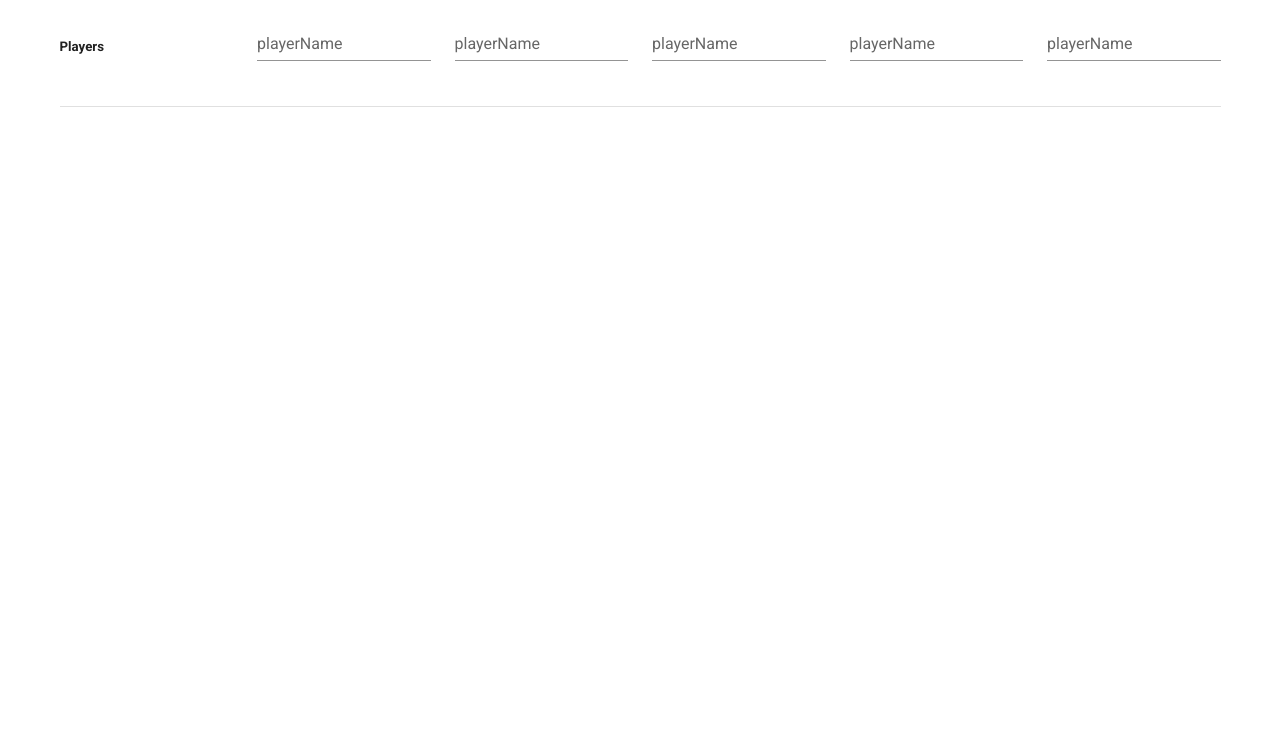
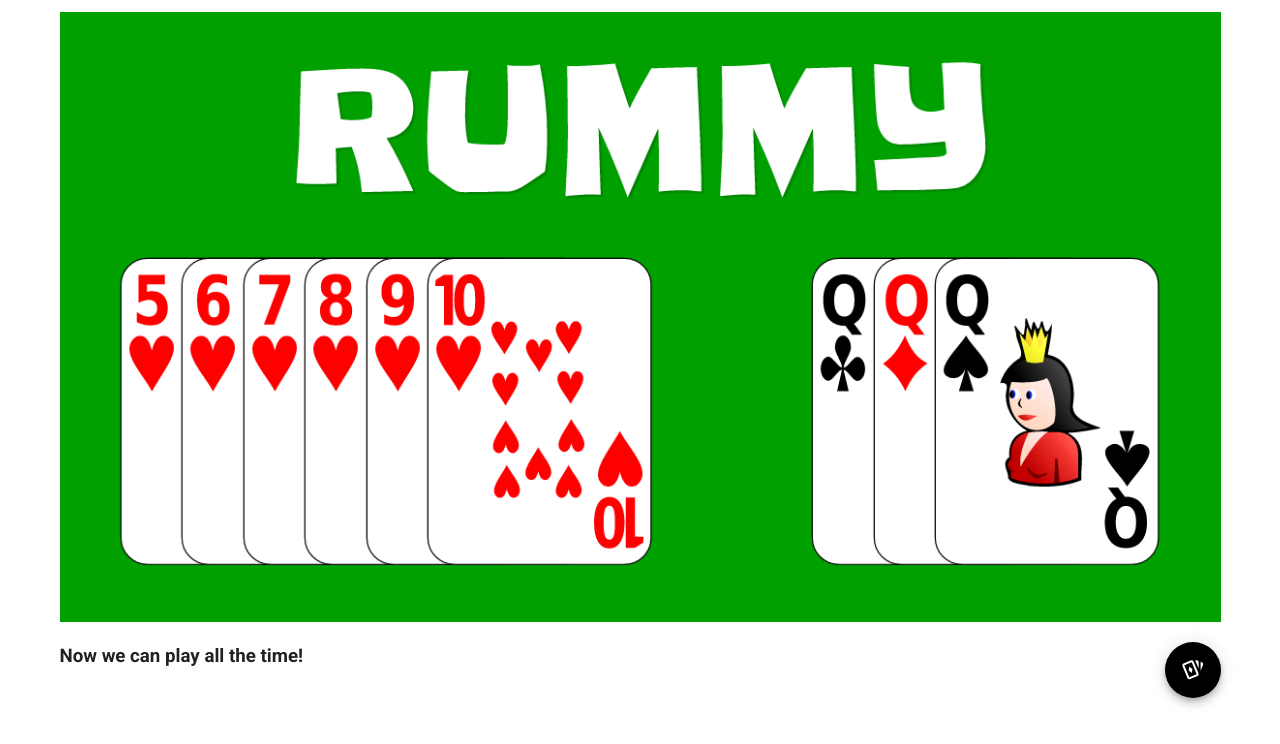
Before and after one commit to rjbgaspar/rummy, a Vue app: page / in a window 1280 px wide. Shown: the top 744 px of the page. Built offline with nearby package versions, Linux system fonts and the light colour scheme.

Commit message:
Fix splash screen

```diff
--- a/src/App.vue
+++ b/src/App.vue
@@ -1,75 +1,11 @@
 <template>
   <v-app>
-    <v-container>
-      <splash-screen
+     <splash-screen
         v-if="!playing"
         v-on:start-playing="startPlaying"
       >
       </splash-screen>
-      <div v-else>
-        <v-row>
-          <v-col class="d-flex align-center">
-            <h5>Players</h5>
-          </v-col>
-          <v-col v-for="(player, index) in players" :key="`player-${index}`" >
-            <!-- Player is defined -->
-            <div v-if="players[index].name != ''">
-              <v-badge overlap transition="slide-x-transition"
-                       :content="players[index].luckyCount">
-                <v-text-field
-                  label="playerName" single-line v-model="players[index].name"
-                >
-                </v-text-field>
-              </v-badge>
-              <v-btn fab x-small  color="blue-grey darken-1 white--text" elevation="1" class="mr-2"
-                     :disabled="players[index].luckyCount === 0"
-                     @click="players[index].luckyCount--">
-                <v-icon dark>mdi-minus</v-icon>
-              </v-btn>
-              <v-btn fab dark x-small color="blue-grey darken-1" elevation="1"
-                     @click="players[index].luckyCount++">
-                <v-icon dark>mdi-plus</v-icon>
-              </v-btn>
-            </div>
-            <div v-else>
-              <v-text-field
-                label="playerName" single-line v-model="players[index].name" />
-            </div>
-          </v-col>
-        </v-row>
-
-        <v-divider class="my-6"></v-divider>
-
-        <game-round
-          v-for="(item, index) in rounds"
-          :key="'round-' + roundNames[index]"
-          :ref="'round-' + roundNames[index]"
-          :round="item"
-          :round-names="roundNames"
-          :scoreboard="scoreboard"
-          @score-update="scoreUpdate"
-        ></game-round>
-
-        <br>
-
-        <v-row>
-          <v-col class="d-flex justify-end">
-             <span v-if="currentRoundIndex < 7">
-          <v-btn fab dark color="primary"
-                 :disabled="playersCount < 2"
-                 @click="newRound">
-            <v-icon>mdi-plus</v-icon>
-          </v-btn>
-        </span>
-            <span v-else>
-              <v-btn disabled fab color="primary" >
-                <v-icon>mdi-plus</v-icon>
-          </v-btn>
-        </span>
-          </v-col>
-        </v-row>
-      </div>
-    </v-container>
+      <play-rummy v-else />
   </v-app>
 </template>
 
--- a/src/app.component.ts
+++ b/src/app.component.ts
@@ -1,69 +1,15 @@
 import { Component, Prop, Provide, Vue } from 'vue-property-decorator'
-import GameRound from './components/game-round.vue'
 import SplashScreen from './components/splash-screen.vue'
-import { IRound, Round } from '@/shared/model/round/round.model'
-import { IPlayer, Player } from '@/shared/model/player/player.model'
-
-const ROUND_NAMES: string[] = ['2T', 'TS', '2S', '3T', '2TS', 'T2S', '3S']
+import PlayRummy from '@/components/play-rummy.vue'
 
 @Component({
   components: {
-    GameRound,
+    PlayRummy,
     SplashScreen
   }
 })
 export default class App extends Vue {
-  public playing = true;
-
-  public players: IPlayer[] =[
-    new Player('', 0),
-    new Player('', 0),
-    new Player('', 0),
-    new Player('', 0),
-    new Player('', 0)
-  ]
-
-  public roundNames = [...ROUND_NAMES];
-
-  public rounds: IRound[] = []
-
-  public scoreboard: { [k:string]: string[] } = {
-    [ROUND_NAMES[0]]: [],
-    [ROUND_NAMES[1]]: [],
-    [ROUND_NAMES[2]]: [],
-    [ROUND_NAMES[3]]: [],
-    [ROUND_NAMES[4]]: [],
-    [ROUND_NAMES[5]]: [],
-    [ROUND_NAMES[6]]: []
-  };
-
-  @Provide() sharedState = {
-    roundNames: this.roundNames
-  }
-
-  public get playersCount () {
-    return this.players.filter(item => item.name !== '').length
-  }
-
-  public get currentRoundIndex () {
-    return this.rounds.length
-  }
-
-  public newRound () : void {
-    if (this.playersCount < 2) {
-      alert('Please add 2 players')
-      return
-    }
-    const newRound = new Round(this.roundNames[this.currentRoundIndex], this.currentRoundIndex, [...this.players])
-    this.rounds.push(newRound)
-  }
-
-  public scoreUpdate (payload: { [k:string]: any }) {
-    this.$set(this.scoreboard, payload.name, payload.scores)
-    // for (const refName in this.$refs) {
-    //   // this.$refs[refName][0].$refs.scoreboard.updateActualScoreboard()
-    // }
-  }
+  private playing = false;
 
   public startPlaying () {
     this.playing = true
--- a/src/components/splash-screen.vue
+++ b/src/components/splash-screen.vue
@@ -1,15 +1,26 @@
 <template>
-    <div class="col-12">
-        <div class="card">
-            <img class="card-img-top" src="/img/rummy-logo.png" alt="Card image cap">
-            <div class="card-body">
-                <h5 class="card-title">Rummy @ Iate Carregadinho</h5>
-                <p class="card-text">Yeah, that's right. We only play Rummy on a yatch, full of them!</p>
-
-                <button class="btn btn-primary" @click="startPlaying">Start playing</button>
-
-            </div>
-        </div>
-    </div>
+    <v-container>
+      <v-img
+        class="white--text align-end"
+        src="@/assets/rummy-logo.png"
+      >
+      </v-img>
+      <v-row class="my-2">
+        <v-col cols="10" class="d-flex">
+          <h3>Now we can play all the time!</h3>
+        </v-col>
+        <v-col cols="2" class="d-flex justify-end">
+          <v-btn fab dark color="black" @click="startPlaying">
+            <v-icon>mdi-cards-playing-outline</v-icon>
+          </v-btn>
+        </v-col>
+      </v-row>
+    </v-container>
 </template>
 <script lang="ts" src="./splash-screen.component.ts"></script>
+<style scoped>
+img {
+  width:100%;
+  height:100%;
+}
+</style>
```
Also changed, not shown: src/assets/logo.png (deleted), src/assets/logo.svg (deleted).
